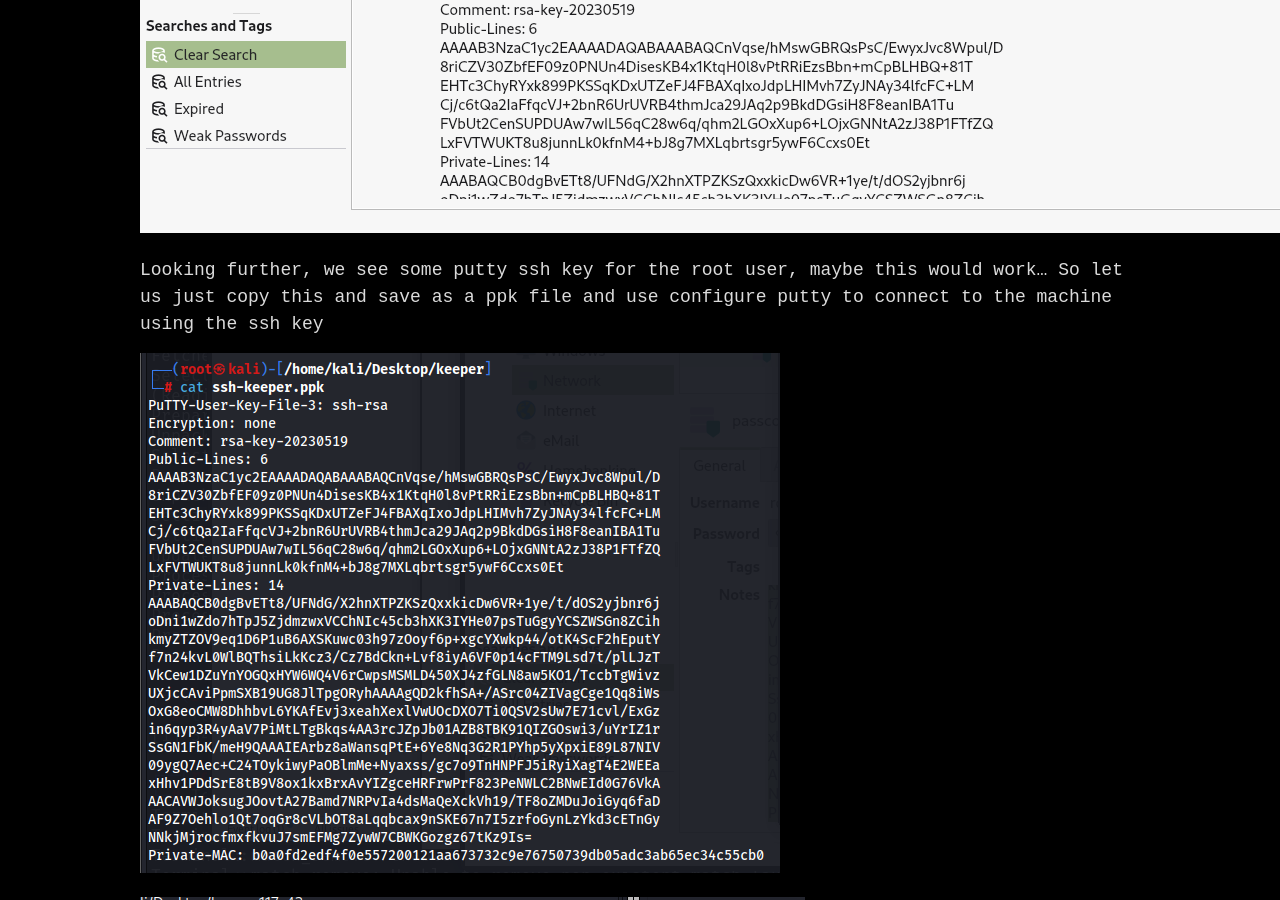
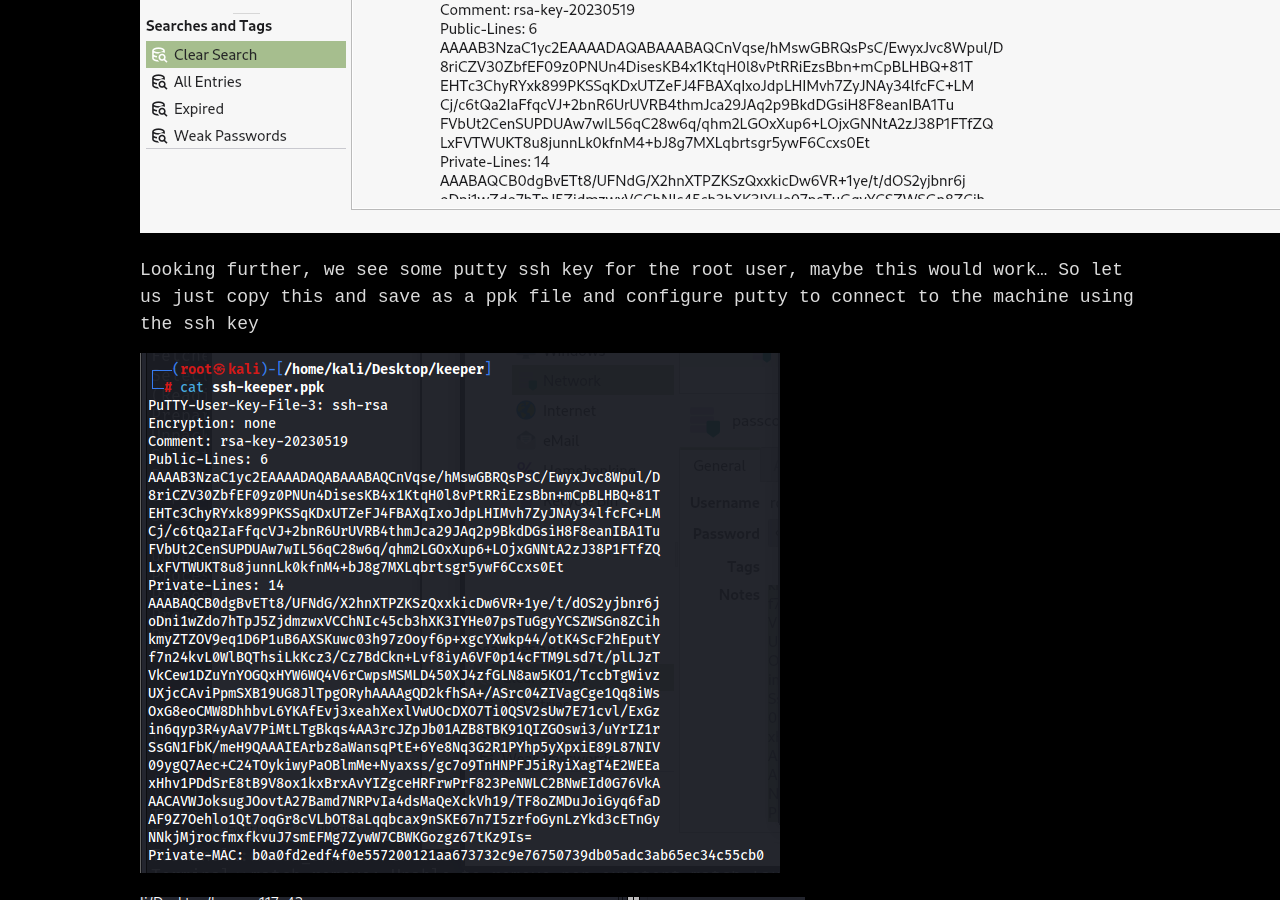
Before and after one commit to zw1tt3r1on/zw1tt3r1on.github.io, a Jekyll site: the page built from _posts/2024-07-31-htb-keeper.markdown, in a window 1280 px wide and 900 px high, scrolled down 5896 px. Built offline with Jekyll 4.4.1, drawn with Linux system fonts in a browser that asks for light colours; some of the changed text lies outside the part shown.

Commit message:
htb keeper

```diff
--- a/_posts/2024-07-31-htb-keeper.markdown
+++ b/_posts/2024-07-31-htb-keeper.markdown
@@ -78,7 +78,7 @@ So let us now open this file using keepass and enter "rødgrød med fløde" as t
 
 ![alt text](/assets/uploads/htb-keeper/image-8.png)
 
-Looking further, we see some putty ssh key for the root user, maybe this would work... So let us just copy this and save as a ppk file and use configure putty to connect to the machine using the ssh key
+Looking further, we see some putty ssh key for the root user, maybe this would work... So let us just copy this and save as a ppk file and configure putty to connect to the machine using the ssh key
 
 ![alt text](/assets/uploads/htb-keeper/image-10.png)
 
```
Also changed, not shown: other parts of _posts/2024-07-31-htb-keeper.markdown (+1 -1 lines).
